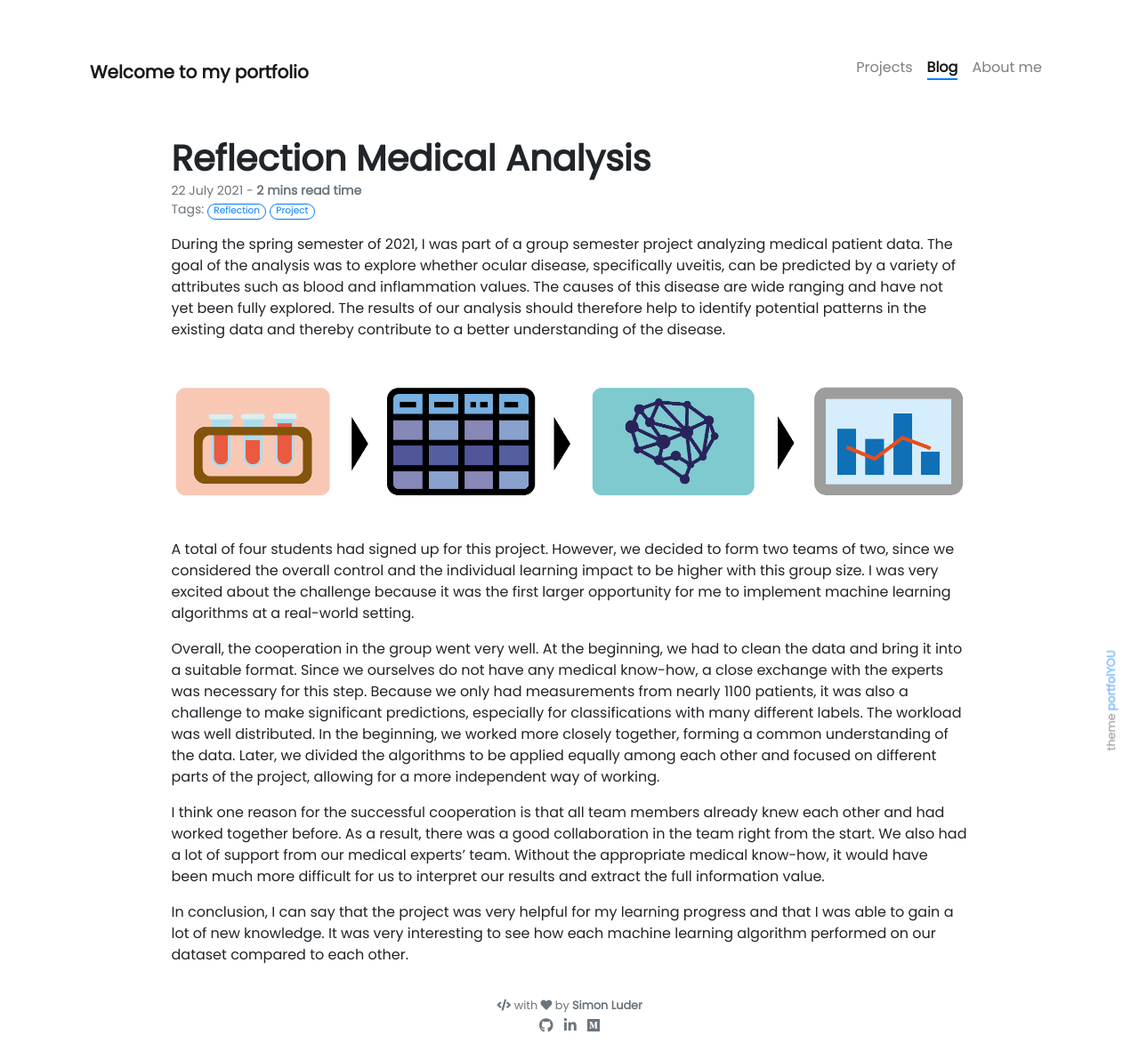
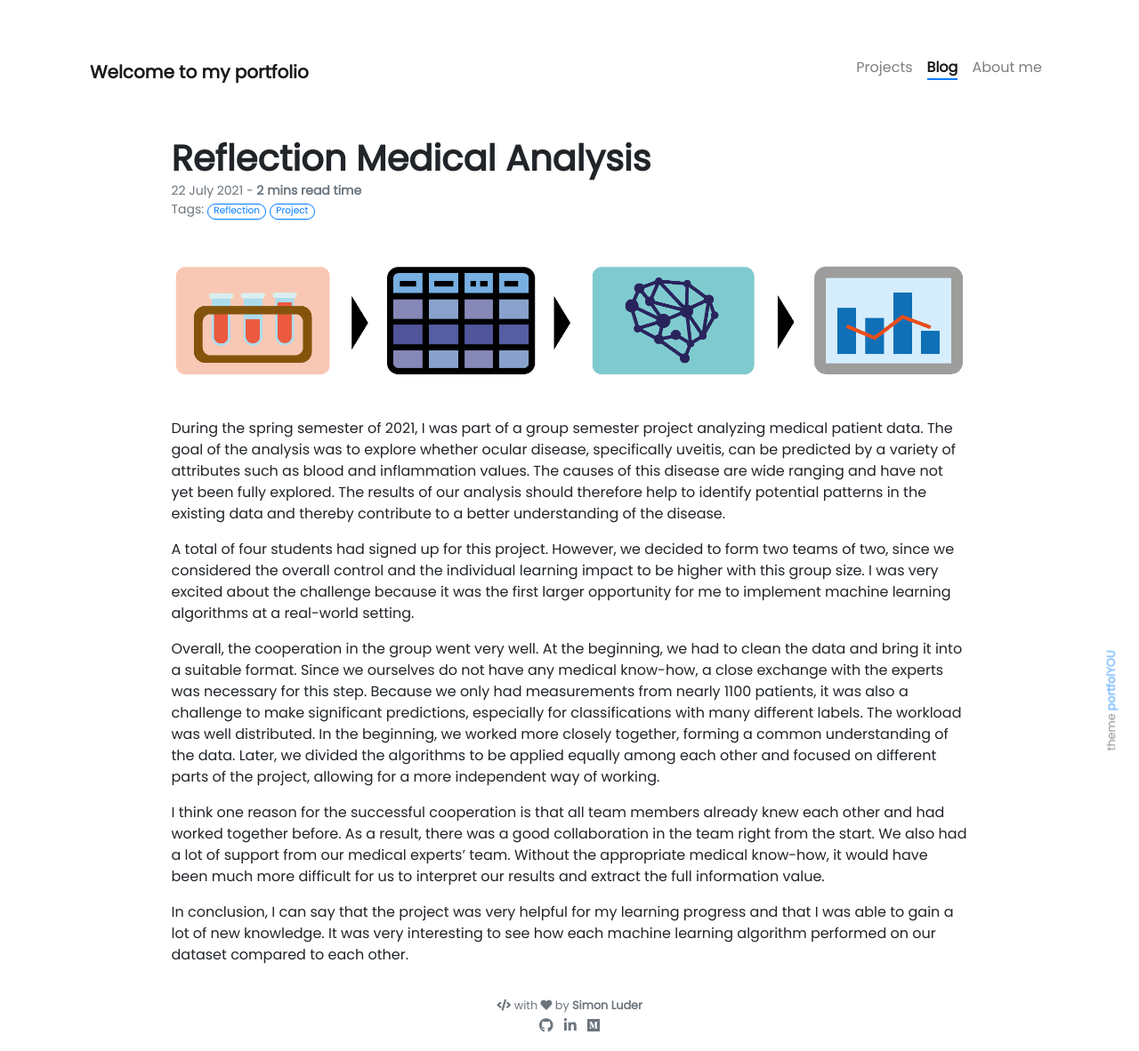
Before and after one commit to SimonLuder/simonluder.github.io, a Jekyll site: the page built from _posts/2021-07-22-reflection_medical_analysis_project.md, in a window 1280 px wide. Shown: the whole page at 89% size. Built offline with Jekyll 4.4.1, drawn with Linux system fonts in a browser that asks for light colours; nearby versions of some CDN libraries; our own code applies the rules of GitHub Pages for plain Markdown files.

Commit message:
Update 2021-07-22-reflection_medical_analysis_project.md

```diff
--- a/_posts/2021-07-22-reflection_medical_analysis_project.md
+++ b/_posts/2021-07-22-reflection_medical_analysis_project.md
@@ -6,10 +6,9 @@ color:
 description: A reflection of the project Medical Analysis from FS21.
 ---
 
+{% include elements/figure.html image="https://github.com/SimonLuder/SimonLuder.github.io/blob/main/pictures/Medical_Zeichenfläche 1.png?raw=true" caption="" %}
 
 During the spring semester of 2021, I was part of a group semester project analyzing medical patient data. The goal of the analysis was to explore whether ocular disease, specifically uveitis, can be predicted by a variety of attributes such as blood and inflammation values. The causes of this disease are wide ranging and have not yet been fully explored. The results of our analysis should therefore help to identify potential patterns in the existing data and thereby contribute to a better understanding of the disease.
-
-{% include elements/figure.html image="https://github.com/SimonLuder/SimonLuder.github.io/blob/main/pictures/Medical_Zeichenfläche 1.png?raw=true" caption="" %}
 
 A total of four students had signed up for this project. However, we decided to form two teams of two, since we considered the overall control and the individual learning impact to be higher with this group size. I was very excited about the challenge because it was the first larger opportunity for me to implement machine learning algorithms at a real-world setting.
 
```
